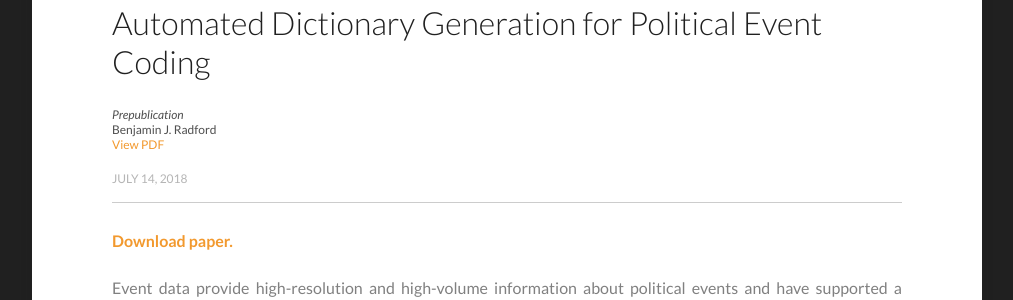
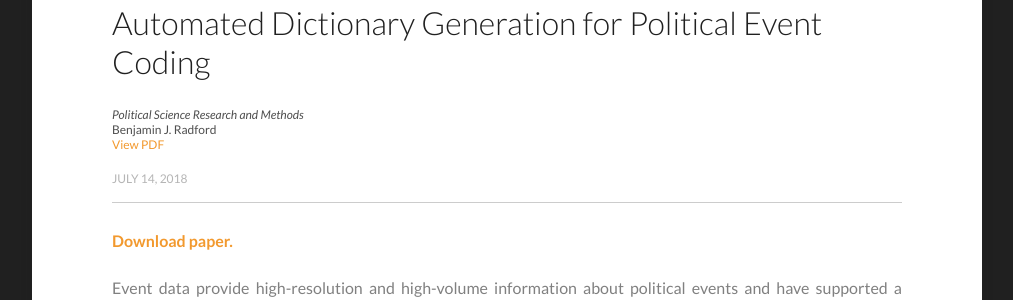
Before and after one commit to benradford/benradford.github.io, a Jekyll site: the page built from publications/_posts/2018-07-14-adg.md, in a window 1280 px wide. Shown: the part 378-678 px from the top of the page, without its empty margins (133-1146 px from the left). Built offline with Jekyll 4.4.1, drawn with Linux system fonts in a browser that asks for light colours.

Commit message:
Fixed PSRM venue

```diff
--- a/_sass/_variables.scss
+++ b/_sass/_variables.scss
@@ -22,7 +22,7 @@ $body-color                      : #202020;
 $text-color                      : #808080;
 $border-color                    : lighten($base-color,60);
 $link-color                      : #202020;
-$highlight-color	: #F2992E;
+$highlight-color	             : #F2992E;
 
 /*--- SCREEN SIZES ----------------------------------------------------------*/
 
--- a/publications/_posts/2018-07-14-adg.md
+++ b/publications/_posts/2018-07-14-adg.md
@@ -5,7 +5,7 @@ categories: publications
 title: Automated Dictionary Generation for Political Event Coding
 subtitle:
 author: Benjamin J. Radford
-venue: Prepublication
+venue: Political Science Research and Methods
 
 link-text: View PDF
 link-download: /images/publications/radford_adg.pdf
```
